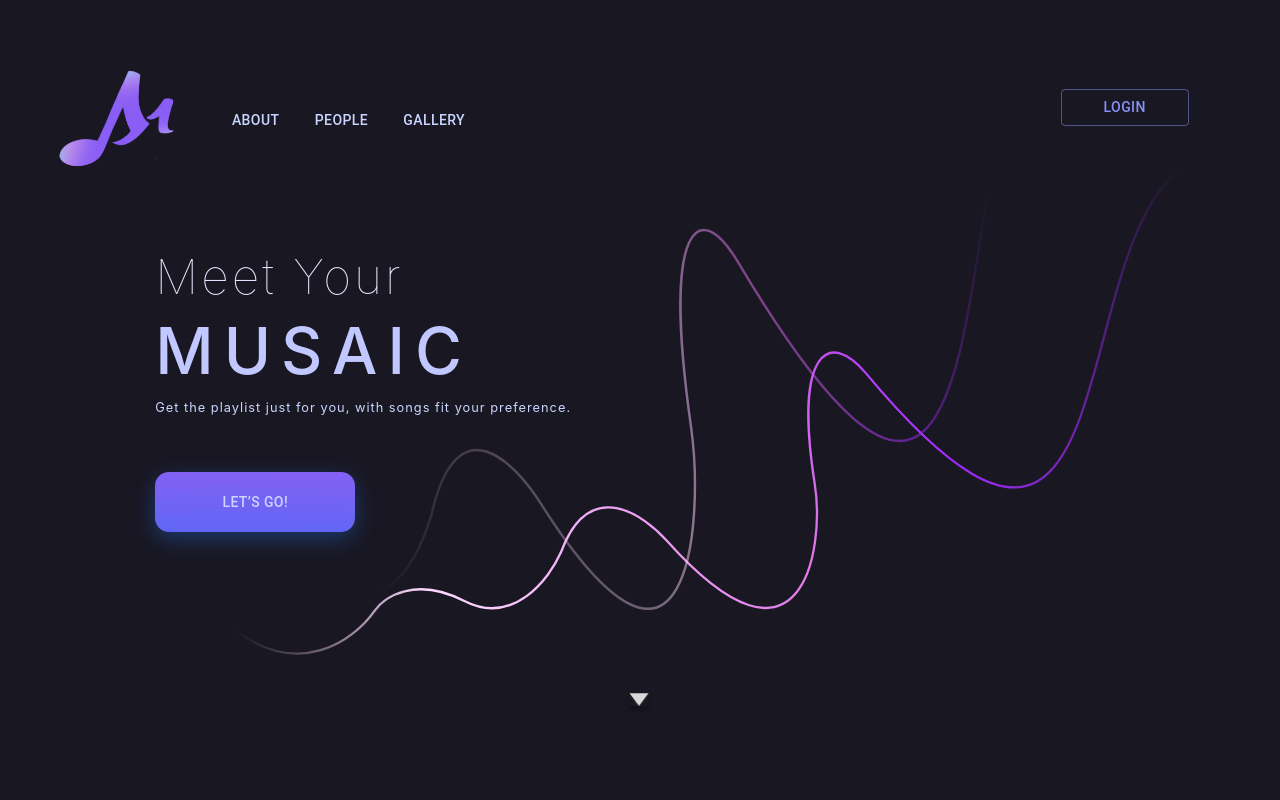
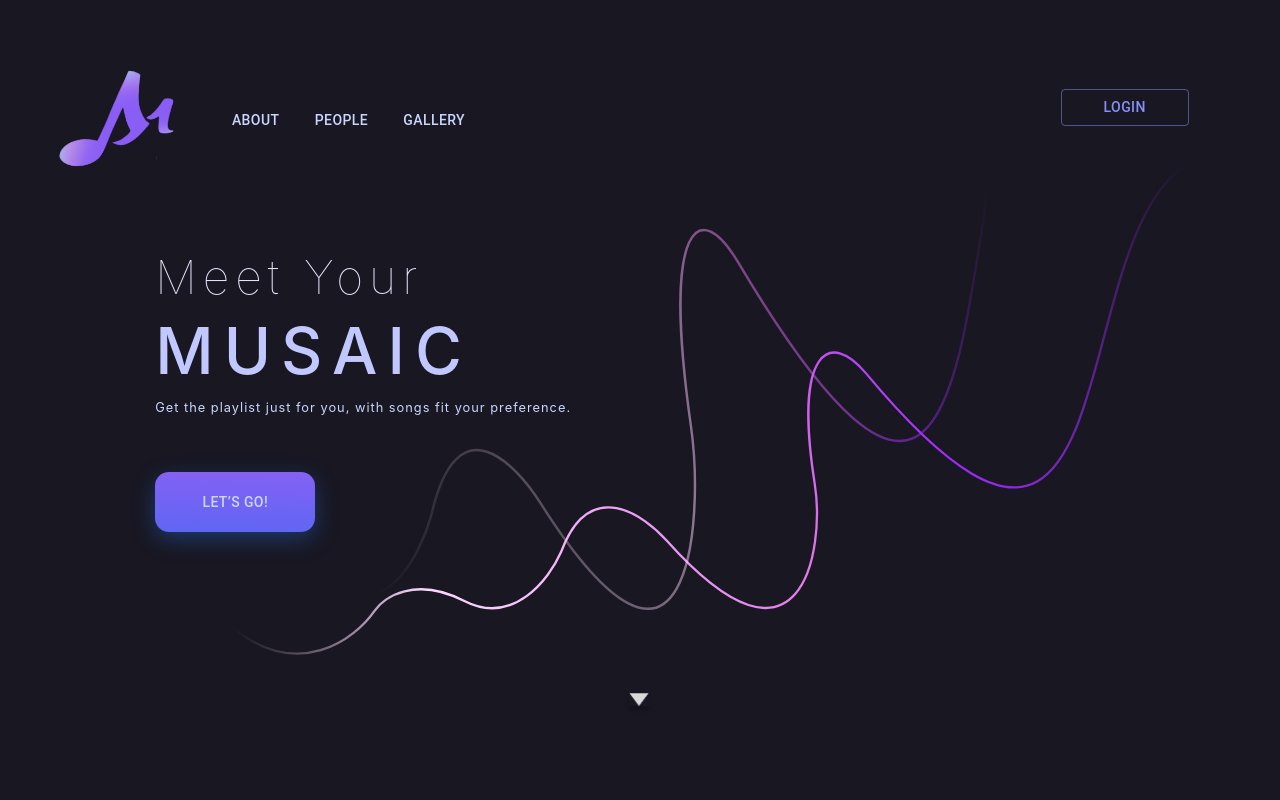
Before and after one commit to microlchen/ui, a Next.js app: page / in a window 1280 px wide. Shown: the top 800 px of the page. Built offline with nearby package versions, Linux system fonts and the light colour scheme.

Commit message:
layouttest

```diff
--- a/src/pages/index.js
+++ b/src/pages/index.js
@@ -6,14 +6,19 @@ import Link from 'next/link'
 
 const App = () => {
   const ellipse = "/landingdown/ellipse.svg";
-  const group = "/landingdown/grouptgr.png";
+  const group = "/landingdown/grouptgrc.png";
   const logo = "/landingdown/logo.png";
   const group1 = "/landingdown/group1.svg"
   const untitledArtwork = "/landing/logo.png";
   const vector = "/landing/vector1.svg";
   const vector1 = "/landing/vector.svg";
   const tri = "/landing/polygon.png";
-
+  // if (/Android|webOS|iPhone|iPad|iPod|BlackBerry|BB|PlayBook|IEMobile|Windows Phone|Kindle|Silk|Opera Mini/i.test(navigator.userAgent)) {
+  //   // Take the user to a different screen here.
+  // }
+  if (/Android|iPhone|iPod|BlackBerry|BB|PlayBook|IEMobile|Windows Phone|Kindle|Silk|Opera Mini|Mobile/i.test(navigator.userAgent)) {
+    group = "/landingdown/grouptgr.png";
+  }
   return (
     <div className={styles.all}>
       <Head>
--- a/src/styles/Home.module.css
+++ b/src/styles/Home.module.css
@@ -55,8 +55,8 @@ Landing
   margin-top: 8%;
   margin-left: 1.5%;
   height: 3%;
-  font-weight: 300;
-  font-size: 0.6rem;
+  font-weight: 200;
+  font-size: 0.3rem;
   line-height: 14px;
   /* identical to box height, or 70% */
   text-align: center;
@@ -87,13 +87,13 @@ Landing
 }
 
 .meetyour {
-  letter-spacing: 3px;
+  letter-spacing: 6px;
   margin-top: 80px;
   margin-bottom: 60px;
   margin-left: 15%;
   color: #e6e1fa;
 
-  font-size: 3rem;
+  font-size: 2.9rem;
   font-weight: 100;
 }
 
@@ -118,8 +118,8 @@ Landing
 }
 
 .logininstance {
-  width: 200px;
-  height: 5%;
+  width: 160px;
+  height: 4%;
   flex-basis: 50px;
   margin-top: 1px;
   margin-left: 15%;
```
Also changed, not shown: public/landingdown/grouptgr.png, public/landingdown/grouptgrc.png (added).
